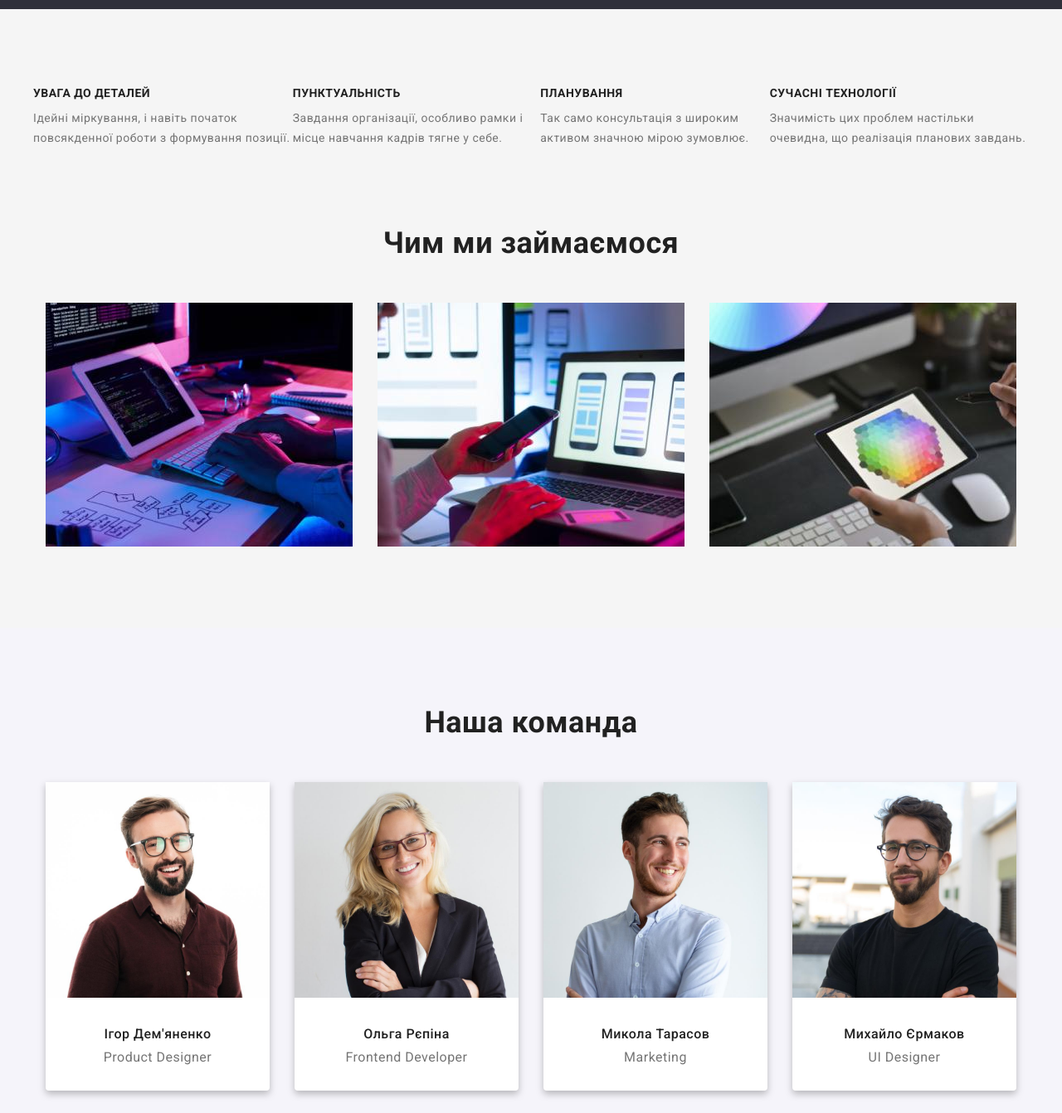
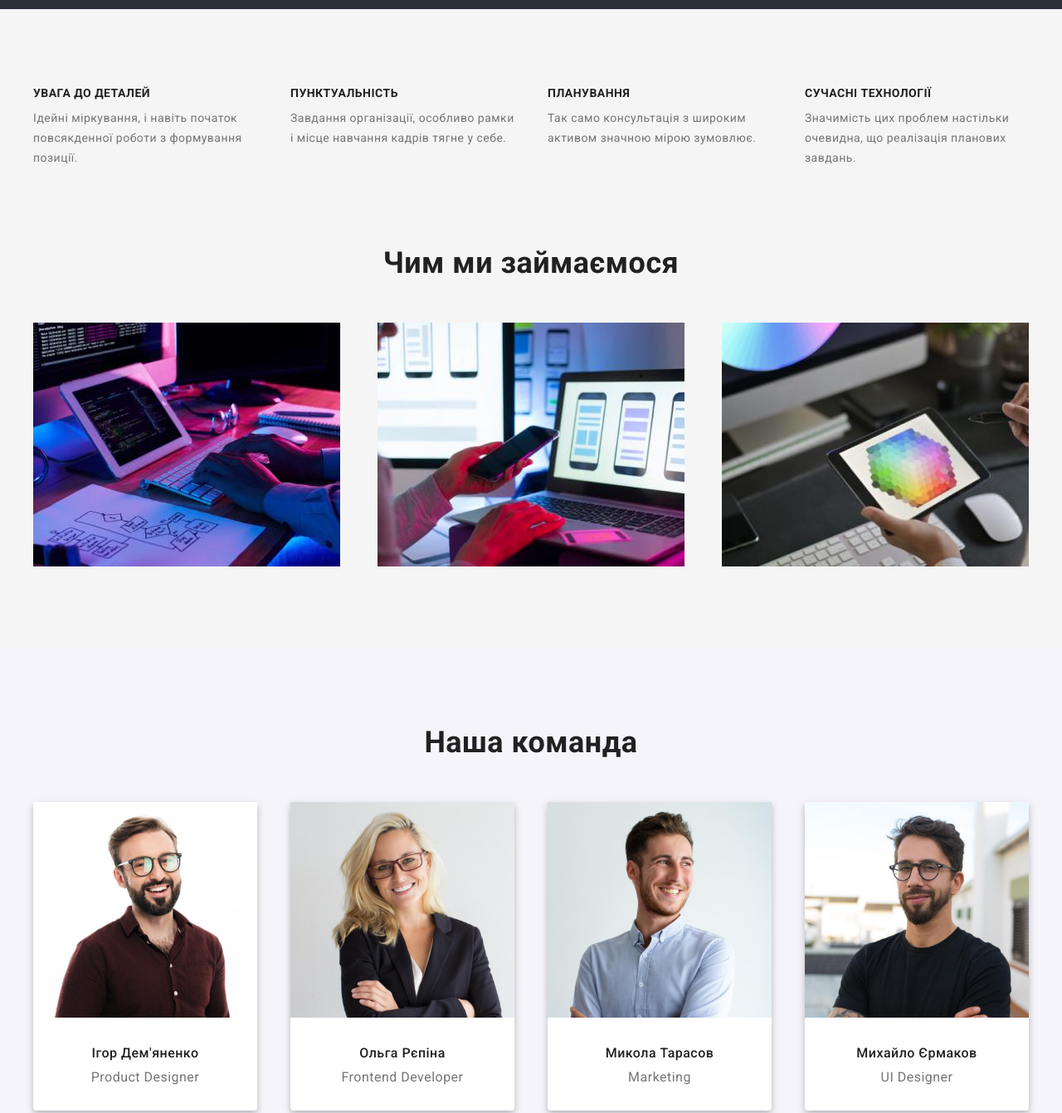
Before and after one commit to ArbalestARX7/goit-markup-hw-03, a plain HTML site: page index.html in a window 1280 px wide. Shown: the part 660-2002 px from the top of the page at 83% size. Drawn offline with nearby package versions, Linux system fonts and the light colour scheme.

Commit message:
ДЗ 3 0.2

```diff
--- a/css/styles.css
+++ b/css/styles.css
@@ -80,8 +80,8 @@ footer .logo {
 }
 
 .main-nav {
+  justify-content: space-between;
   display: flex;
-  justify-content: space-between;
   align-items: center;
 }
 
@@ -199,6 +199,7 @@ footer .logo {
 
 .feauters-list {
   display: flex;
+  justify-content: space-between;
 }
 
 .feauters-title {
@@ -211,6 +212,7 @@ footer .logo {
 }
 
 .feauters-text {
+  max-width: 270px;
   font-size: 14px;
   line-height: 1.71;
 }
@@ -219,7 +221,7 @@ footer .logo {
 
 .doing-list {
   display: flex;
-  justify-content: space-around;
+  justify-content: space-between;
 }
 
 .doing .section-title,
@@ -234,7 +236,7 @@ footer .logo {
 /* Наша Команда */
 
 .team-list {
-  justify-content: space-around;
+  justify-content: space-between;
   padding: 0;
   display: flex;
 }
@@ -335,7 +337,7 @@ footer .logo {
 
 .portfolio-list {
   display: flex;
-  justify-content: space-around;
+  justify-content: space-between;
   flex-wrap: wrap;
 }
 
```
